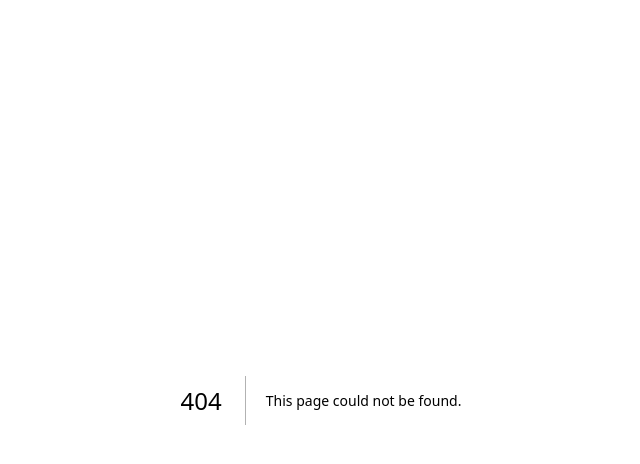
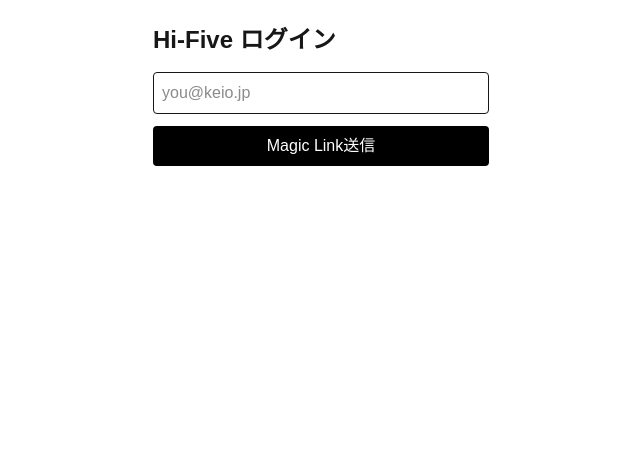
Before and after one commit to prohifive/hifive-app, a Next.js app: page /login in a window 1280 px wide. Before the commit this address had no page. Shown: the top 464 px of the page, without its empty margins (319-959 px from the left). Built offline with nearby package versions, Linux system fonts and the light colour scheme; no server answers.

Commit message:
feat: add /login page with Supabase OTP

```diff
--- /dev/null
+++ b/src/app/login/page.tsx
@@ -0,0 +1,44 @@
+'use client'
+import { useState } from 'react'
+import { supabase } from '@/lib/supabase'
+
+/** まずは学内ドメインだけ許可。テストで自分のメールを使うなら一時的に 'gmail.com' を追加してOK */
+const ALLOWED = ['keio.jp', 'u-tokyo.ac.jp'] // ←必要に応じて増やす
+
+export default function Login() {
+  const [email, setEmail] = useState('')
+  const [msg, setMsg] = useState('')
+
+  const send = async () => {
+    const domain = (email.split('@')[1] || '').toLowerCase()
+    if (!ALLOWED.includes(domain)) {
+      setMsg('学内メールのみ利用できます'); return
+    }
+    const { error } = await supabase.auth.signInWithOtp({
+      email,
+      options: {
+        emailRedirectTo: typeof window !== 'undefined'
+          ? window.location.origin
+          : 'http://localhost:3000'
+      }
+    })
+    setMsg(error ? `エラー: ${error.message}` : 'Magic Linkを送りました。メールをご確認ください。')
+  }
+
+  return (
+    <main className="max-w-sm mx-auto p-6">
+      <h1 className="text-2xl font-bold mb-4">Hi-Five ログイン</h1>
+      <input
+        className="border rounded p-2 w-full mb-3"
+        placeholder="you@keio.jp"
+        value={email}
+        onChange={(e) => setEmail(e.target.value)}
+        type="email"
+      />
+      <button onClick={send} className="bg-black text-white rounded p-2 w-full">
+        Magic Link送信
+      </button>
+      <p className="text-sm mt-3">{msg}</p>
+    </main>
+  )
+}
--- /dev/null
+++ b/src/lib/supabase.ts
@@ -0,0 +1,6 @@
+import { createClient } from '@supabase/supabase-js'
+
+export const supabase = createClient(
+  process.env.NEXT_PUBLIC_SUPABASE_URL!,
+  process.env.NEXT_PUBLIC_SUPABASE_ANON_KEY!
+)
```
